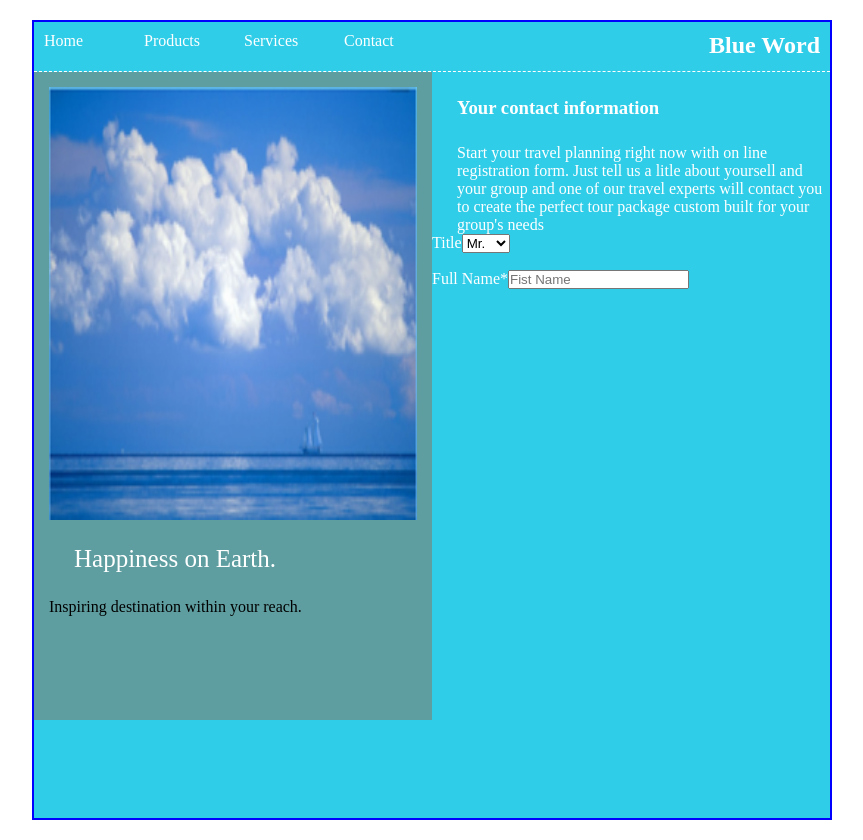
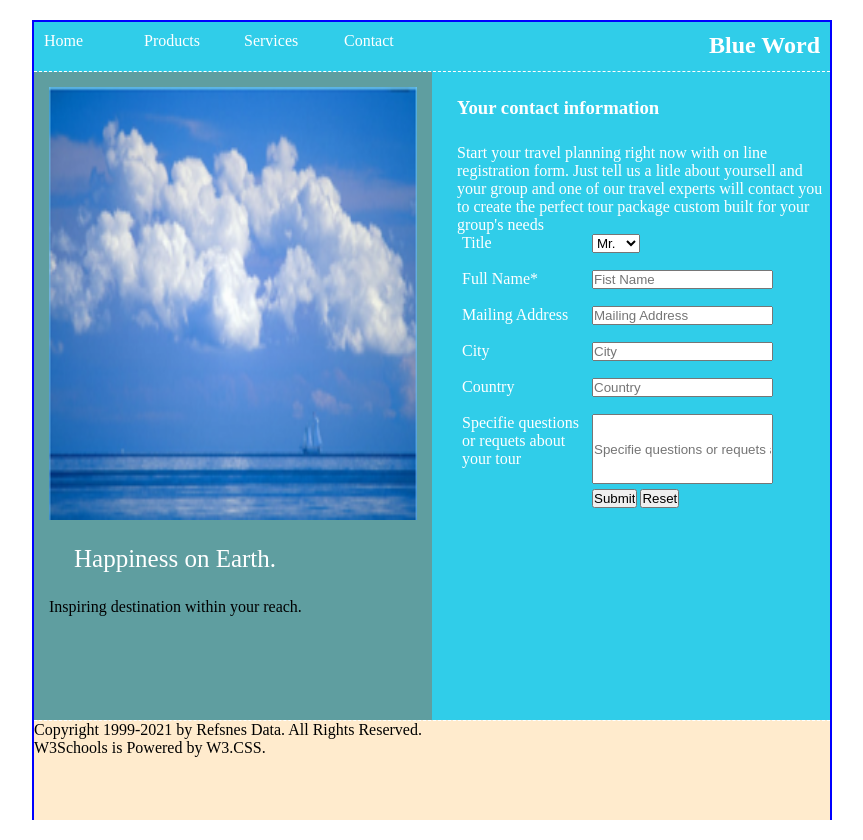
Before and after one commit to doantuanvy/BaiTapWebThu6, a plain HTML site: page giuaki1.html in a window 1280 px wide. Shown: the whole page, without its empty margins (18-881 px from the left). Drawn offline with Linux system fonts and the light colour scheme.

Commit message:
lam tiep

```diff
--- a/giuaki1.html
+++ b/giuaki1.html
@@ -69,6 +69,30 @@
         p{
             margin-left: 25px;
         }
+        form label{
+            margin-left: 30px;
+            width: 130px;
+        }
+        .three{
+            height: 70px;
+        }
+        .four {
+            margin-left: 160px;
+            margin-top: 5px;
+        }
+        .five{
+            margin-left: 3px;
+            margin-top: 5px;
+        }
+        footer{
+            width: 100%;
+            height: 100px ;
+            background-color: blanchedalmond;
+            border-top: 1px dashed white
+        }
+        footer span{
+
+        }
         /* header li{
             float: left;
             width: 450px;
@@ -78,7 +102,7 @@
 <body>
     <div>
         <header>
-            <h2 ">Blue Word</h2>
+            <h2 >Blue Word</h2>
             <ul style="list-style-type: none;">
                 <li><a href="#">Home</a></li>
                 <li><a href="#">Products</a></li>
@@ -102,10 +126,25 @@
                 </select>
                 <br><br>
                 <label for="fname">Full Name*</label>
-                <input type="text" id="fname" name="fname" placeholder="Fist Name">
+                <input type="text" id="fname" name="fname" placeholder="Fist Name"> <br> <br>
+                <label for="maddress">Mailing Address</label>
+                <input type="text" name="maddress" id="maddress" placeholder="Mailing Address"> <br> <br>
+                <label for="city">City</label>
+                <input type="text" id="city" name="city" placeholder="City">
+                <br> <br>
+                <label for="country">Country</label>
+                <input type="text" id="country" name="country" placeholder="Country"> <br> <br>
+                <label for="stour">Specifie questions or requets about your tour</label>
+                <input class="three" type="text" id="stour" name="stour" placeholder="Specifie questions or requets about your tour"> <br>
+                <input class="four" type="submit">
+                <input class="five" type="reset">
             </form>
         </aside>
-        <footer></footer>
+        <footer>
+            <span>Copyright 1999-2021 by Refsnes Data. All Rights Reserved.
+                </span> <br>
+                <span>W3Schools is Powered by W3.CSS.</span>
+        </footer>
     </div>
 </body>
 </html>
```
